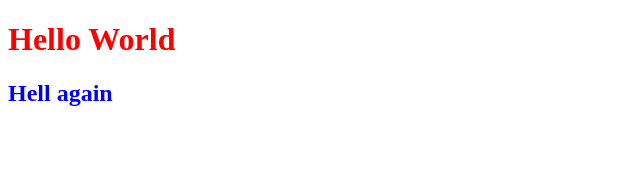
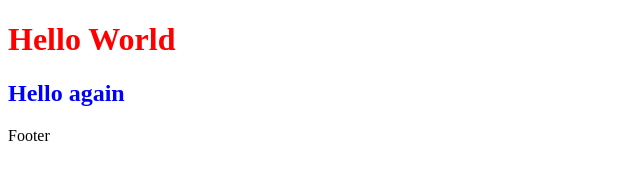
Before and after one commit to aida-abdyraimova/my-site, a plain HTML site: page index.html in a window 1280 px wide. Shown: the full height of the page, 0-640 px from the left. Drawn offline with Linux system fonts and the light colour scheme.

Commit message:
Add footer

```diff
--- a/index.html
+++ b/index.html
@@ -9,6 +9,9 @@
 </head>
 <body>
     <h1>Hello World</h1>
-    <h2>Hell again</h2>
+    <h2>Hello again</h2>
+
+
+    <footer>Footer</footer>
 </body>
 </html>
```
